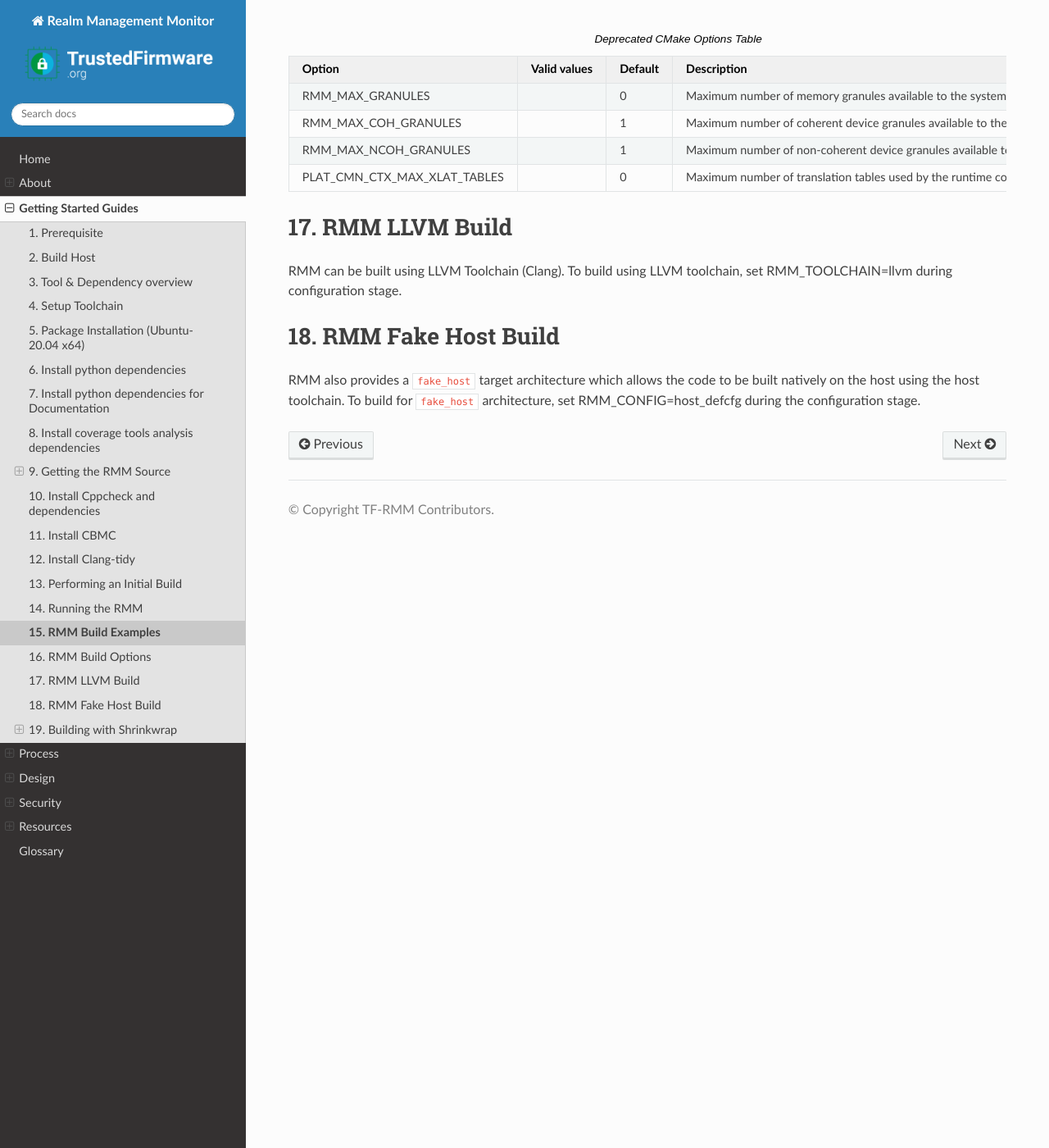
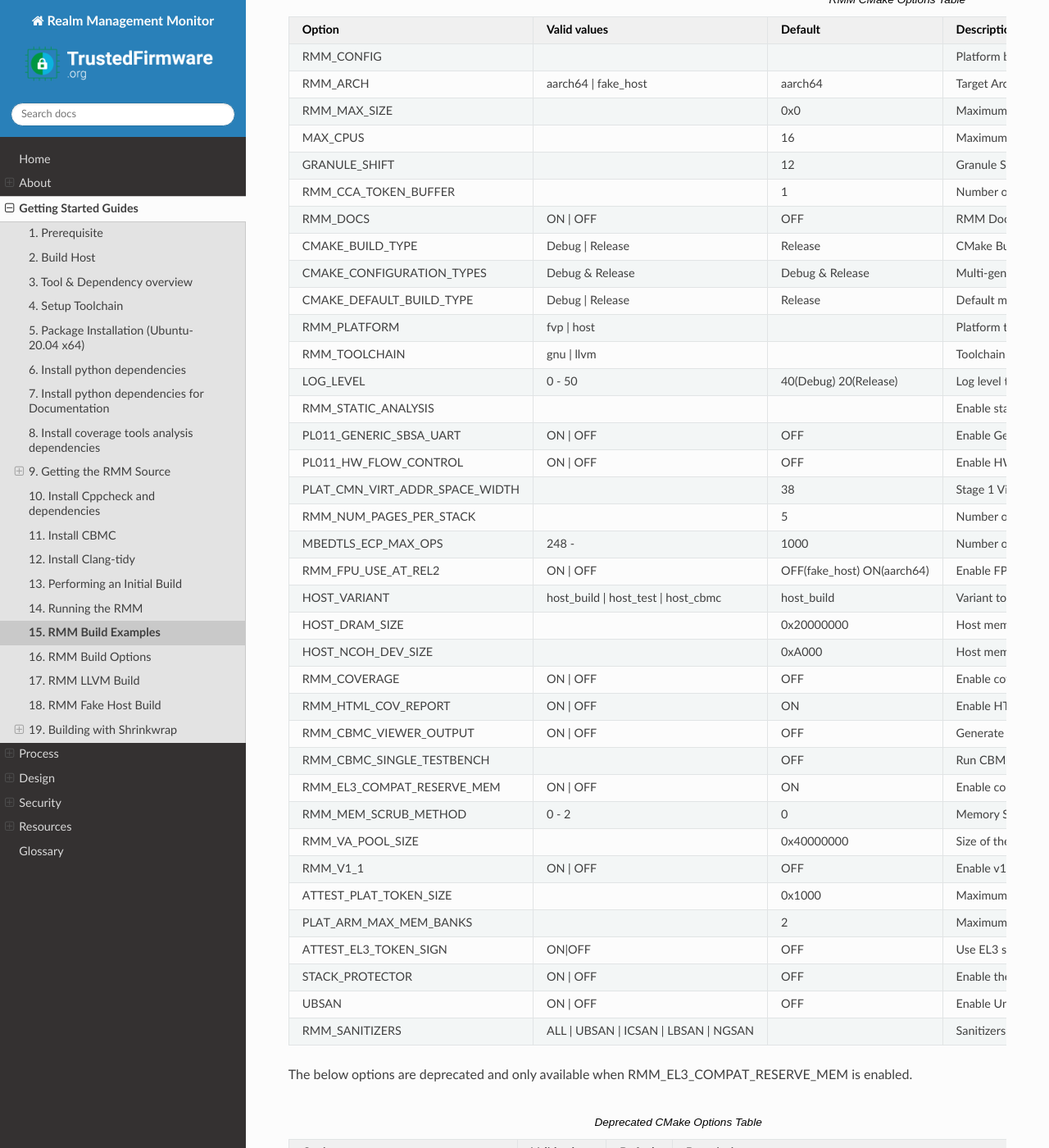
Before and after one commit to TF-RMM/tf-rmm, a Sphinx documentation site: the page built from docs/getting_started/build-options.rst, in a window 1280 px wide and 1400 px high, scrolled down 5006 px. Shown: the whole window at 82% size. Built offline with Sphinx 7.4.7 and the Read the Docs theme 3.1.0, drawn with Linux system fonts in a browser that asks for light colours.

Commit message:
fix(docs): fixing build-options documentation
Change-Id: I6fd0543bc1583872369c19c3e0d0c82190107b3c
Signed-off-by: Thomas Wilks <Thomas.Wilks@arm.com>

```diff
--- a/docs/getting_started/build-options.rst
+++ b/docs/getting_started/build-options.rst
@@ -299,7 +299,7 @@
    ATTEST_EL3_TOKEN_SIGN	,ON|OFF			,OFF			,"Use EL3 service to sign realm attestation token."
    STACK_PROTECTOR		,ON | OFF		,OFF			,"Enable the stack protector compiler option."
    UBSAN			,ON | OFF		,OFF			,"Enable Undefined Behavior Sanitizer. Deprecated: use RMM_SANITIZERS instead."
-   RMM_SANITIZERS		,ALL | UBSAN | ICSAN | LBSAN | NGSAN	,""	,"Sanitizers to enable for the build. ALL enables all sanitizers. ICSAN\, LBSAN and NGSAN are LLVM-only"
+   RMM_SANITIZERS		,ALL | UBSAN | ICSAN | LBSAN | NGSAN	,	,"Sanitizers to enable for the build. ALL enables all sanitizers. ICSAN, LBSAN and NGSAN are LLVM-only"
 
 
 The below options are deprecated and only available when RMM_EL3_COMPAT_RESERVE_MEM is enabled.
```
